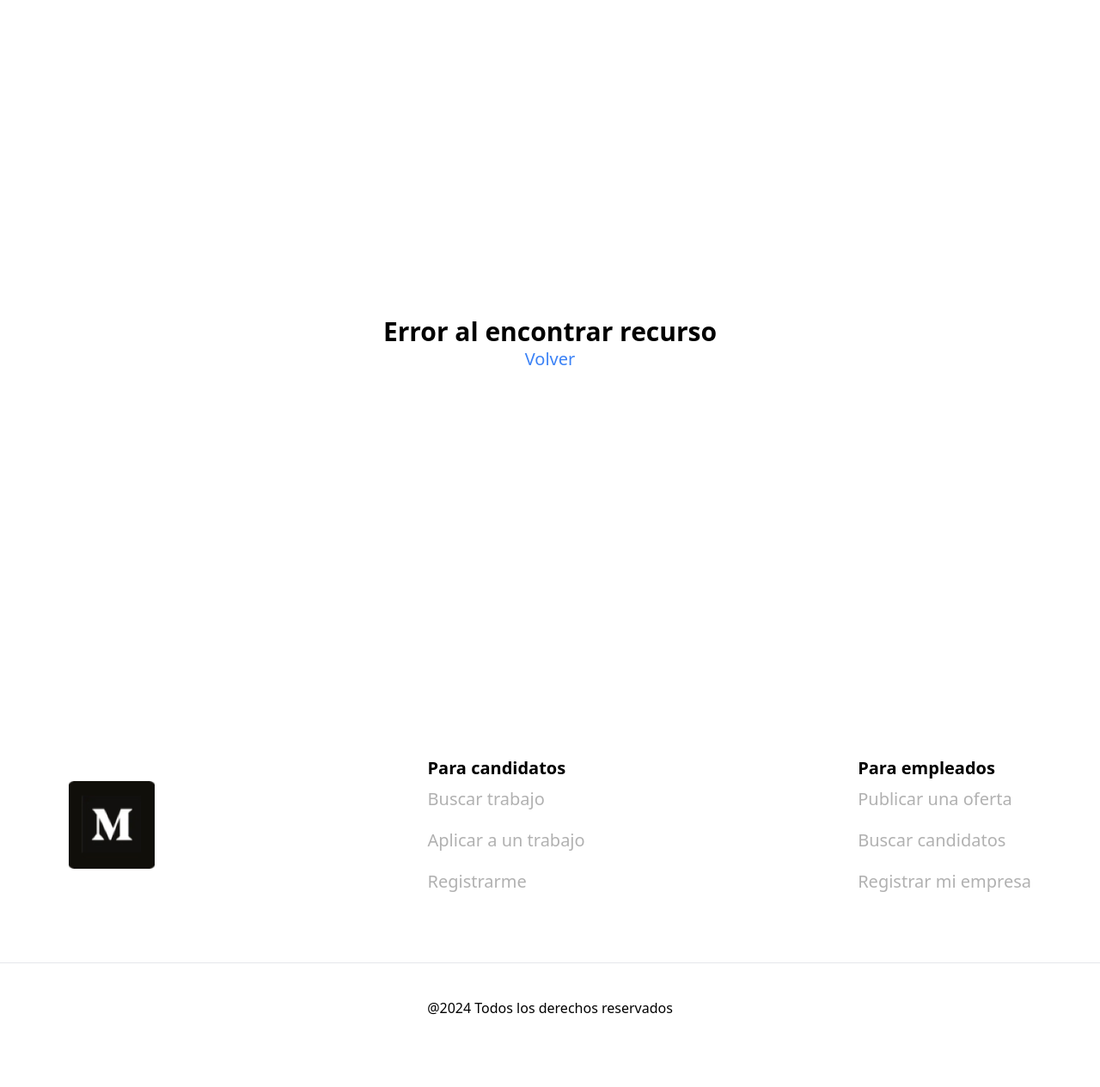
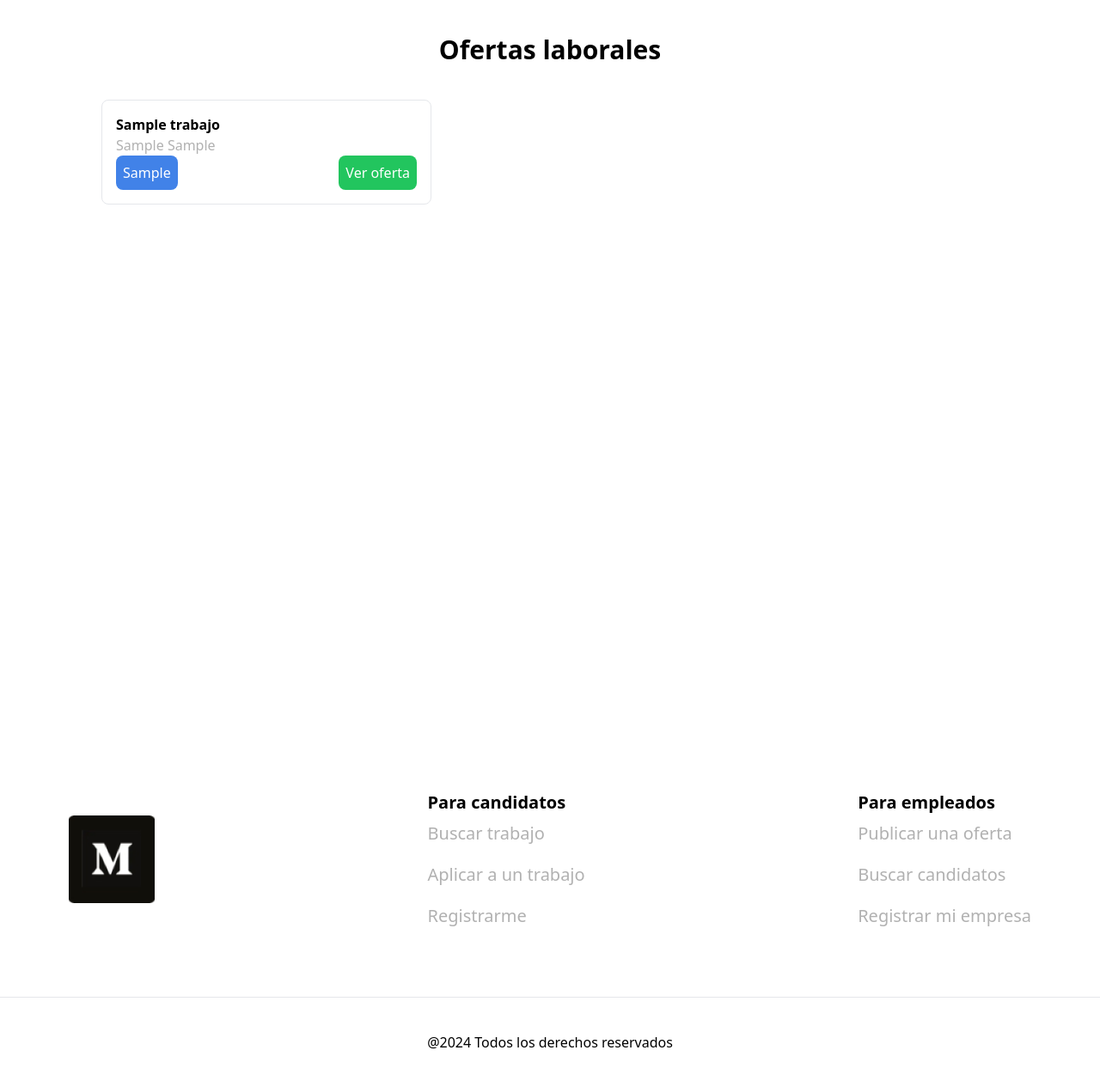
Before and after one commit to Art3611/Bolsa-de-trabajo, a PHP site: page /proyectointegrado2t2024-DiosTeOdia/ofertas/ in a window 1280 px wide. Shown: the part 87-1352 px from the top of the page at 86% size. Before the commit the page ends 1268 px from the top, so only its background shows below. Run offline with PHP 8.4, Linux system fonts and the light colour scheme; tables that the repository leaves empty or names only in its code hold one stand-in row (values such as "Sample post"); some libraries are stand-ins or nearby versions.

Commit message:
logica para ver oferta

```diff
--- /dev/null
+++ b/bolsa-trabajo/controllers/ofertas.php
@@ -0,0 +1,60 @@
+<?php
+require_once __DIR__ .'/../models/QueryEmpresas.php';
+require_once __DIR__ . '/../models/Ofertas.php';
+
+/**
+ * Clase Ofertas
+ *
+ * Esta clase representa el controlador para gestionar las ofertas de trabajo.
+ */
+class Ofertas extends Controller {
+
+    /**
+     * Método constructor.
+     *
+     * Inicializa el controlador y configura las dependencias necesarias.
+     */
+    public function __construct(){
+        parent::__construct();
+        $this->model = new QueryEmpresas();
+        $this->view->oferta = [];
+    }
+
+    /**
+     * Método render.
+     *
+     * Renderiza la vista para la lista de ofertas de trabajo.
+     */
+    public function render(){
+        $ofertas  = $this->model->get();
+
+        $this->view->tituloPage = "Ofertas";
+        $this->view->ofertas = $ofertas;
+        $this->view->render('ofertas/index');
+    }
+
+    /**
+     * Método VerOferta.
+     *
+     * Este método se encarga de mostrar los detalles de una oferta de trabajo específica.
+    */
+    public function verOferta($param = null){
+        if (isset($param[0])) {
+            $id_oferta = $param[0];
+            $oferta = $this->model->getById($id_oferta);
+
+            if ($oferta) {
+                $this->view->oferta = $oferta;
+                $this->view->render('ofertas/detalle');
+            } else {
+               echo "Oferta no encontrada";
+                $this->view->render('ofertas/detalle');
+            }
+        } else {
+           echo  "ID de oferta no válido";
+            $this->view->render('ofertas/detalle');
+        }
+    }
+}
+
+?>
--- a/bolsa-trabajo/lib/View.php
+++ b/bolsa-trabajo/lib/View.php
@@ -11,6 +11,7 @@ class View {
     public $error;
     public $mensaje;
     public $ofertas;
+    public $oferta;
 
     /**
      * Constructor de la clase View
--- a/bolsa-trabajo/models/QueryEmpresas.php
+++ b/bolsa-trabajo/models/QueryEmpresas.php
@@ -1,18 +1,25 @@
 <?php
-
-
-ini_set('display_errors', 1);
-ini_set('display_startup_errors', 1);
-error_reporting(E_ALL);
 
 include_once 'models/Ofertas.php';
 
-
+/**
+ * Clase QueryEmpresas
+ *
+ * Esta clase representa un modelo para realizar consultas relacionadas con las empresas y las ofertas de trabajo.
+ */
 class QueryEmpresas extends Model {
+    /**
+     * Constructor de la clase QueryEmpresas.
+     */
     public function __construct(){
         parent::__construct();
     }
 
+    /**
+     * Obtener todas las ofertas de trabajo.
+     *
+     * @return array Un array de objetos Oferta que representa todas las ofertas de trabajo encontradas.
+     */
     public function get(){
         $items = [];
 
@@ -52,4 +59,43 @@ class QueryEmpresas extends Model {
         }
     }
 
+    /**
+     * Obtener una oferta de trabajo por su ID.
+     *
+     * @param int $id_oferta El ID de la oferta de trabajo a buscar.
+     * @return Oferta|null Un objeto Oferta que representa la oferta de trabajo encontrada, o null si no se encuentra.
+     */
+    public function getById($id_oferta){
+        try {
+            // Prepara la consulta SQL con un marcador de posición
+            $this->db->query("SELECT * FROM ofertas_trabajo WHERE id = :id");
+
+            // Vincula el valor del ID al marcador de posición
+            $this->db->bind(':id', $id_oferta);
+
+            // Ejecuta la consulta y obtiene el resultado
+            $oferta = $this->db->single();
+
+            if ($oferta) {
+                // Crea una instancia de Oferta y asigna los valores
+                $item = new Oferta();
+                $item->id = $oferta['id'];
+                $item->nombre_trabajo = $oferta['nombre_trabajo'];
+                $item->descripcion = $oferta['descripcion'];
+                $item->ubicacion = $oferta['ubicacion'];
+                $item->salario = $oferta['salario'];
+                $item->contrato = $oferta['contrato'];
+                $item->duracion = $oferta['duracion'];
+                $item->requisitos = $oferta['requisitos'];
+
+                return $item;
+            } else {
+                return null;
+            }
+
+        } catch (PDOException $e) {
+            return null;
+        }
+    }
+
 }
--- /dev/null
+++ b/bolsa-trabajo/views/ofertas/index.php
@@ -0,0 +1,36 @@
+<?php
+require 'views/partials/header.php';
+require_once __DIR__ .'../../../models/Ofertas.php'
+
+?>
+
+<main>
+<section class='mt-10 md:h-screen'>
+    <h1 class='text-center font-bold text-3xl'>Ofertas laborales</h1>
+             <!-- Aqui van las ofertas de trabajo -->
+     <div class='grid grid-cols-2  justify-between justify-items-center gap-10 mt-10 '>
+        <?php
+            foreach($this->ofertas as $row
+            ){
+                $oferta = new Oferta();
+                $oferta = $row;
+        ?>
+            <div class="border p-4 rounded-lg mb-5 md:w-96"> <!-- Añadí un contenedor para cada tarjeta -->
+                <div>
+                    <h3 class='font-semibold'><?= $oferta->nombre_trabajo ?></h3>
+                </div>
+                <div>
+                    <span class='text-gray'><?= $oferta->ubicacion ?></span>
+                    <span class='text-gray'><?= $oferta->salario ?></span>
+                </div>
+                <div class='flex justify-between'>
+                    <span class='bg-blue-light p-2 rounded-lg text-white'><?= $oferta->duracion ?></span>
+                    <a href="<?= constant('URL') . 'ofertas/verOferta/' . $oferta->id ?> " class='p-2 bg-green-500 rounded-lg text-white'>Ver oferta</a>
+                </div>
+            </div> <!-- Cierre del contenedor de la tarjeta -->
+        <?php } ?>
+        </div>
+     </section>
+</main>
+
+<?php require 'views/partials/footer.php'?>
--- a/bolsa-trabajo/views/partials/navbar.php
+++ b/bolsa-trabajo/views/partials/navbar.php
@@ -2,7 +2,7 @@
     <nav class="flex justify-between items-center px-5 sm:px-20 py-5 border border-b-2">
         <div class="flex gap-5">
             <a href="<?= constant('URL')?>" class="text-[#000] hover:text-[#1E40AF]">Inicio</a>
-            <a href="<?= constant('URL')?>trabajos/" class="text-[#000] hover:text-[#1E40AF]">Trabajos</a>
+            <a href="<?= constant('URL')?>ofertas/" class="text-[#000] hover:text-[#1E40AF]">Trabajos</a>
             <a href="<?= constant('URL')?>empresas/" class="text-[#000] hover:text-[#1E40AF]">Empresas</a>
         </div>
 
```
Also changed, not shown: bolsa-trabajo/views/inicio/index.php (+3 -9 lines), bolsa-trabajo/views/ofertas/detalle.php (added, +7 -0 lines).
